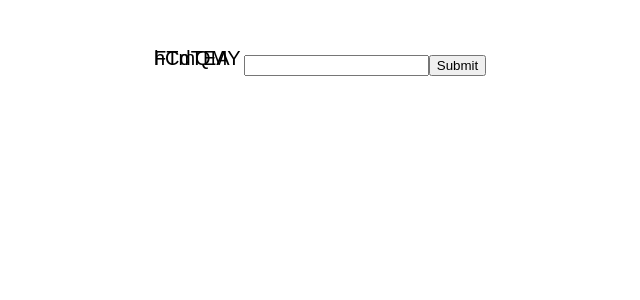
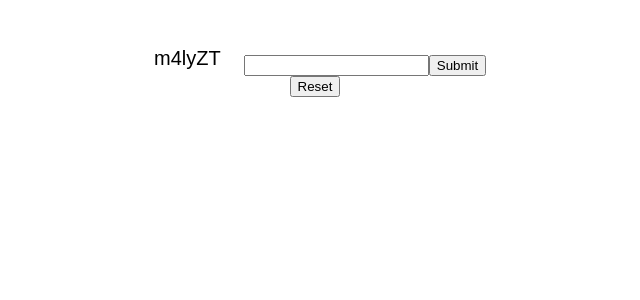
Before and after one commit to priyang12/captcha-test, a React (Vite) app: page / in a window 1280 px wide. Shown: the top 300 px of the page, without its empty margins (325-965 px from the left). Built offline with nearby package versions, Linux system fonts and the light colour scheme.

Commit message:
TextCanvas Component for creating a canvas element that for captcha and a simple form

```diff
--- a/src/App.tsx
+++ b/src/App.tsx
@@ -1,23 +1,15 @@
 import React from "react";
 import { generateCaptchaText } from "./utils/generateCaptchaTest";
 import "./App.css";
+import TextCanvas from "./components/TextCanvas";
 
 function App() {
-  const [captchaText, setCaptchaText] = React.useState("");
+  const [captchaText, setCaptchaText] = React.useState(generateCaptchaText());
   const [userInput, setUserInput] = React.useState("");
   const [isHuman, setIsHuman] = React.useState<boolean>();
 
-  React.useEffect(() => {
-    const Text = generateCaptchaText();
-    setCaptchaText(Text);
-    drawCaptcha(Text);
-  }, []);
-
-  const drawCaptcha = (Text: string) => {
-    const canvas = document.getElementById("captcha") as any;
-    const context = canvas?.getContext("2d");
-    context.font = "20px Arial";
-    context.fillText(Text, 10, 25);
+  const ResetCaptcha = () => {
+    setCaptchaText(generateCaptchaText());
   };
 
   const handleSubmit: React.ComponentPropsWithoutRef<"form">["onSubmit"] = (
@@ -32,19 +24,23 @@ function App() {
   };
 
   return (
+    <>
       <form onSubmit={handleSubmit}>
-      <canvas id="captcha" width="100" height="30"></canvas>
+        <TextCanvas CanvasText={captchaText} />
         <input
           type="text"
           value={userInput}
           onChange={(event) => setUserInput(event.target.value)}
         />
         <button type="submit">Submit</button>
+
         {isHuman === true && <p>Thank you for verifying that you are human!</p>}
         {isHuman === false && (
           <p>The CAPTCHA response was incorrect. Please try again.</p>
         )}
       </form>
+      <button onClick={ResetCaptcha}>Reset</button>
+    </>
   );
 }
 
--- /dev/null
+++ b/src/components/TextCanvas.tsx
@@ -0,0 +1,21 @@
+import React from "react";
+
+function TextCanvas({
+  CanvasText,
+}: { CanvasText: string } & React.ComponentPropsWithoutRef<"canvas">) {
+  React.useEffect(() => {
+    drawCaptcha(CanvasText);
+  }, [CanvasText]);
+
+  const drawCaptcha = (Text: string) => {
+    const canvas = document.getElementById("captcha") as any;
+    const context = canvas?.getContext("2d");
+    context.clearRect(0, 0, canvas.width, canvas.height);
+    context.font = "20px Arial";
+    context.fillText(Text, 10, 25);
+  };
+
+  return <canvas id="captcha" width="100" height="30"></canvas>;
+}
+
+export default TextCanvas;
```
Lines whose indentation alone changed are shown as unchanged.
